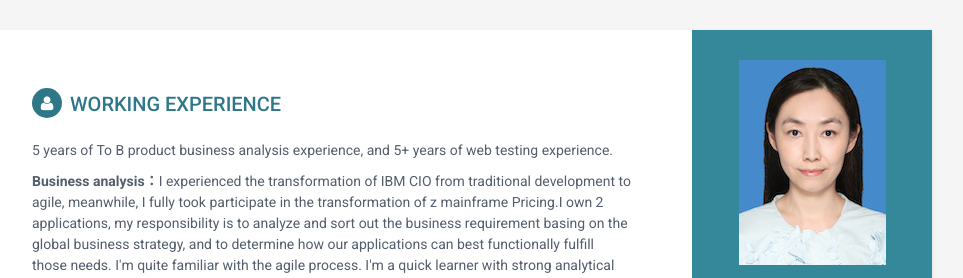
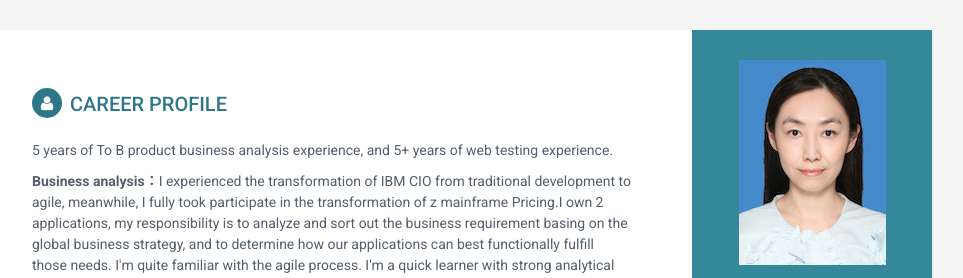
Before and after one commit to liuyang0116/LiuYangResume_EN, a Jekyll site: the page built from index.html, in a window 1280 px wide and 900 px high. Shown: the top 278 px of the window, without its empty margins (188-1151 px from the left). Built offline with Jekyll 4.4.1, drawn with Linux system fonts in a browser that asks for light colours.

Commit message:
Update carrier-profile.html

```diff
--- a/_includes/carrier-profile.html
+++ b/_includes/carrier-profile.html
@@ -1,5 +1,5 @@
 <section class="section summary-section">
-<h2 class="section-title"><i class="fa fa-user"></i>Working experience</h2>
+<h2 class="section-title"><i class="fa fa-user"></i>Career profile</h2>
 <div class="summary">
     <p>
 	5 years of To B product business analysis experience, and 5+ years of web testing experience.
```
